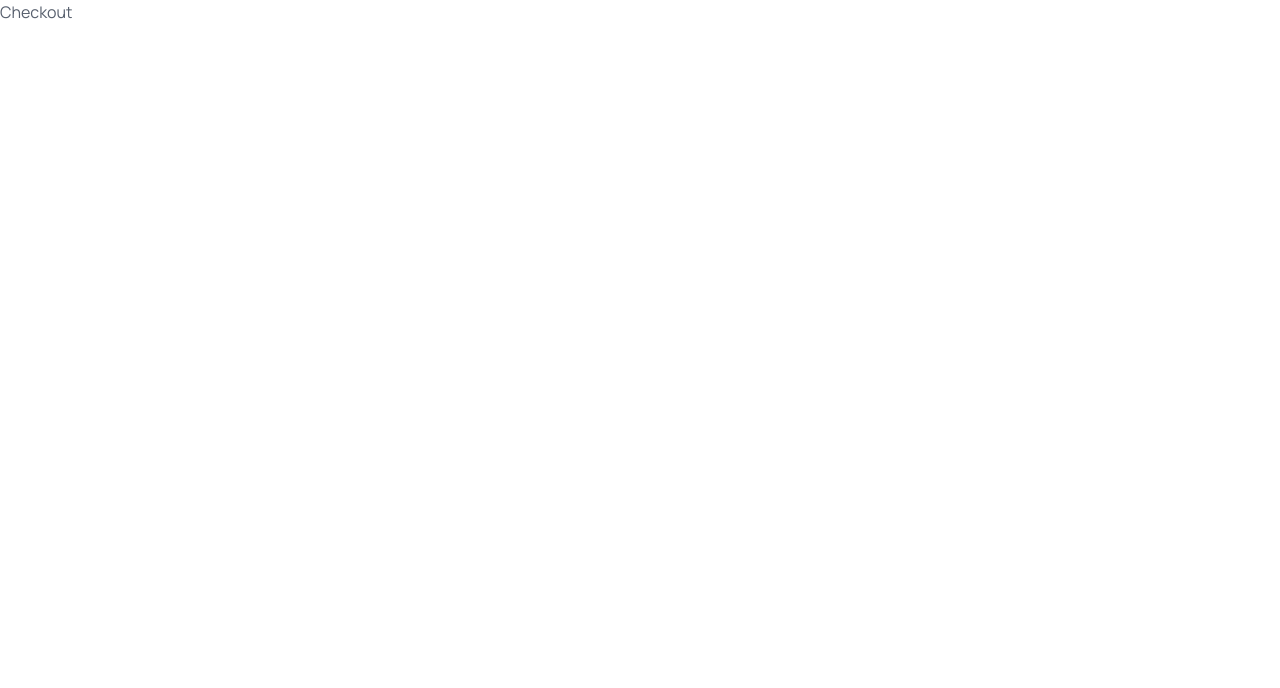
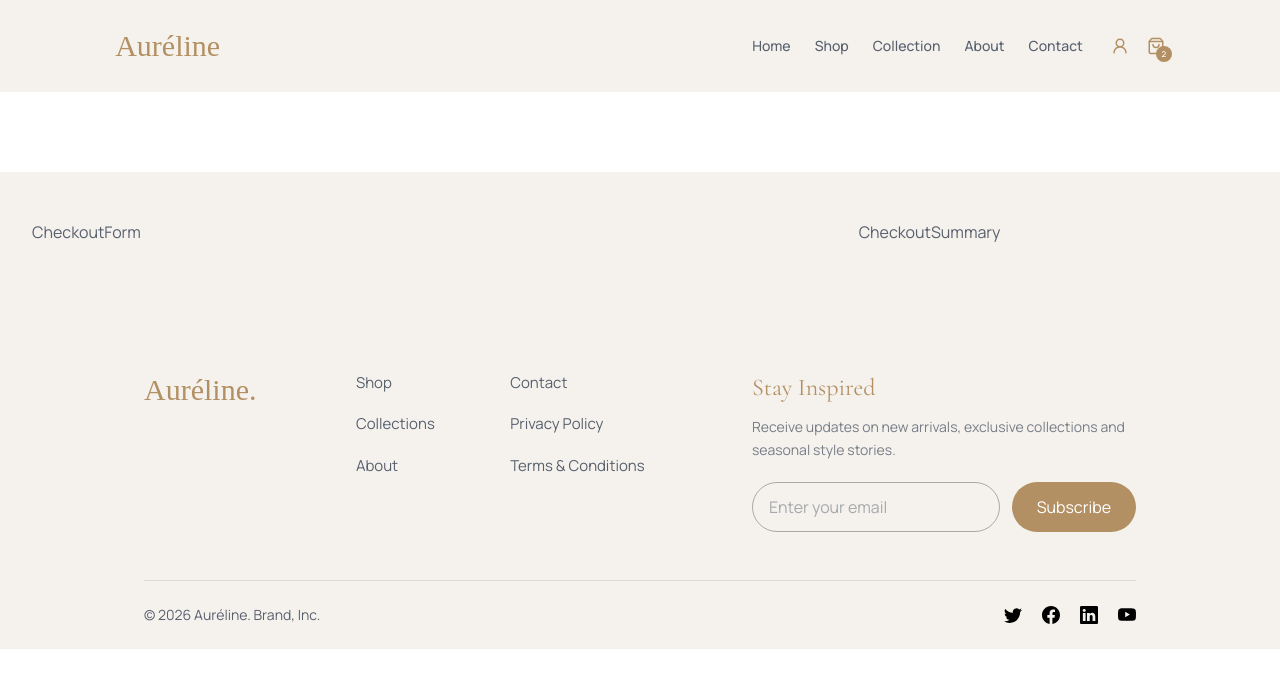
Before and after one commit to Ayman-Kz25/Aureline, a React (Vite) app in the folder frontend/: page /checkout in a window 1280 px wide. Shown: the top 688 px of the page. Built offline with nearby package versions, Linux system fonts and the light colour scheme; a web font is replaced by a local one.

Commit message:
checkout page structure created

```diff
--- /dev/null
+++ b/frontend/src/components/CheckoutForm.jsx
@@ -0,0 +1,6 @@
+const CheckoutForm = () => {
+  return (
+    <div>CheckoutForm</div>
+  )
+}
+export default CheckoutForm
--- /dev/null
+++ b/frontend/src/components/CheckoutSummary.jsx
@@ -0,0 +1,6 @@
+const CheckoutSummary = () => {
+  return (
+    <div>CheckoutSummary</div>
+  )
+}
+export default CheckoutSummary
--- /dev/null
+++ b/frontend/src/components/OrderItem.jsx
@@ -0,0 +1,6 @@
+const OrderItem = () => {
+  return (
+    <div>OrderItem</div>
+  )
+}
+export default OrderItem
--- /dev/null
+++ b/frontend/src/components/PaymentMethod.jsx
@@ -0,0 +1,6 @@
+const PaymentMethod = () => {
+  return (
+    <div>PaymentMethod</div>
+  )
+}
+export default PaymentMethod
--- a/frontend/src/index.css
+++ b/frontend/src/index.css
@@ -1492,8 +1492,6 @@ footer {
   filter: brightness(0.9);
 }
 
-/* MOBILE */
-
 @media (max-width: 1024px) {
   .cart-container {
     @apply grid-cols-1;
@@ -1521,3 +1519,8 @@ footer {
     @apply text-3xl;
   }
 }
+
+/* Checkout Page */
+.checkout-container{
+  @apply max-w-7xl mx-auto px-4 md:px-8 py-12 grid lg:grid-cols-[2fr_1fr] gap-12;
+}
--- a/frontend/src/pages/Checkout.jsx
+++ b/frontend/src/pages/Checkout.jsx
@@ -1,6 +1,19 @@
+import Layout from "../components/Layout";
+import Breadcrumbs from "../components/Breadcrumbs";
+import CheckoutForm from "../components/CheckoutForm";
+import CheckoutSummary from "../components/CheckoutSummary";
+
 const Checkout = () => {
   return (
-    <div>Checkout</div>
-  )
-}
-export default Checkout
+    <Layout bg="bg-[var(--secondary)]">
+      <Breadcrumbs />
+
+      <section className="checkout-container">
+        <CheckoutForm />
+
+        <CheckoutSummary />
+      </section>
+    </Layout>
+  );
+};
+export default Checkout;
```
